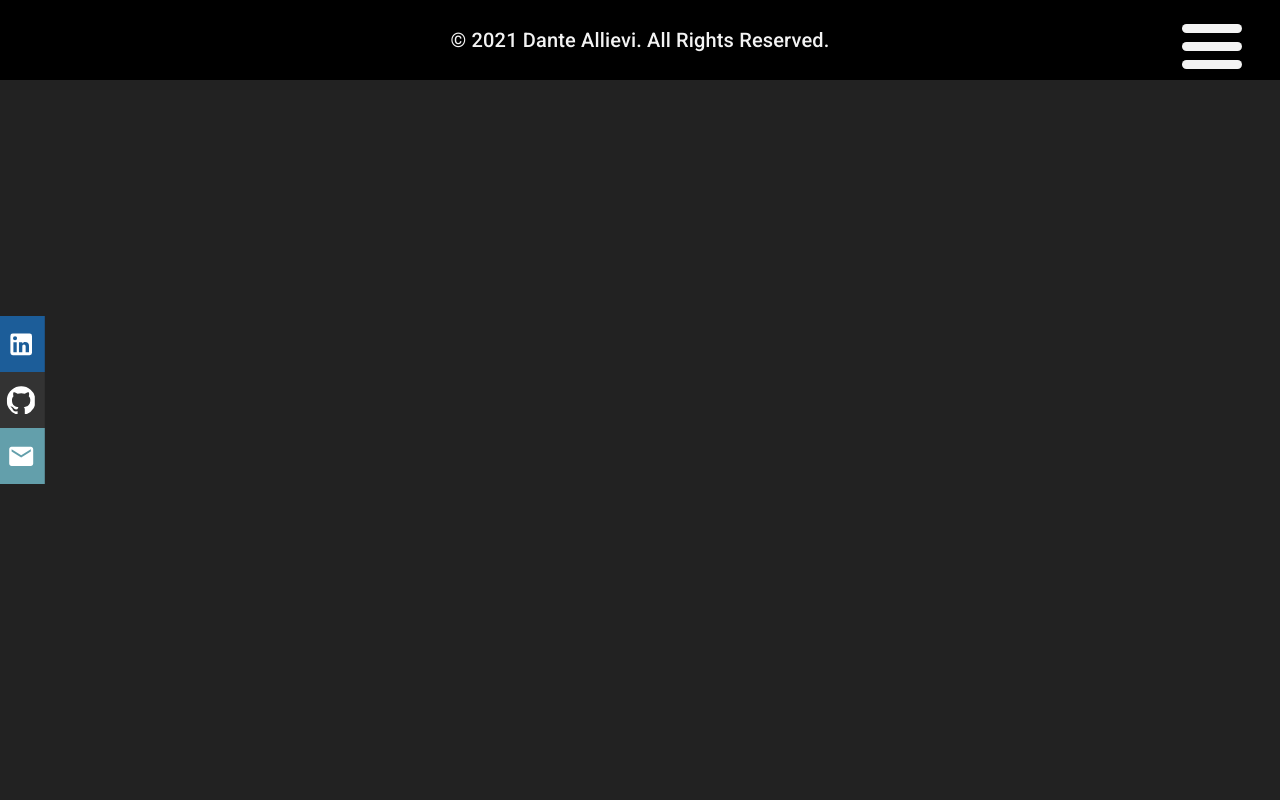
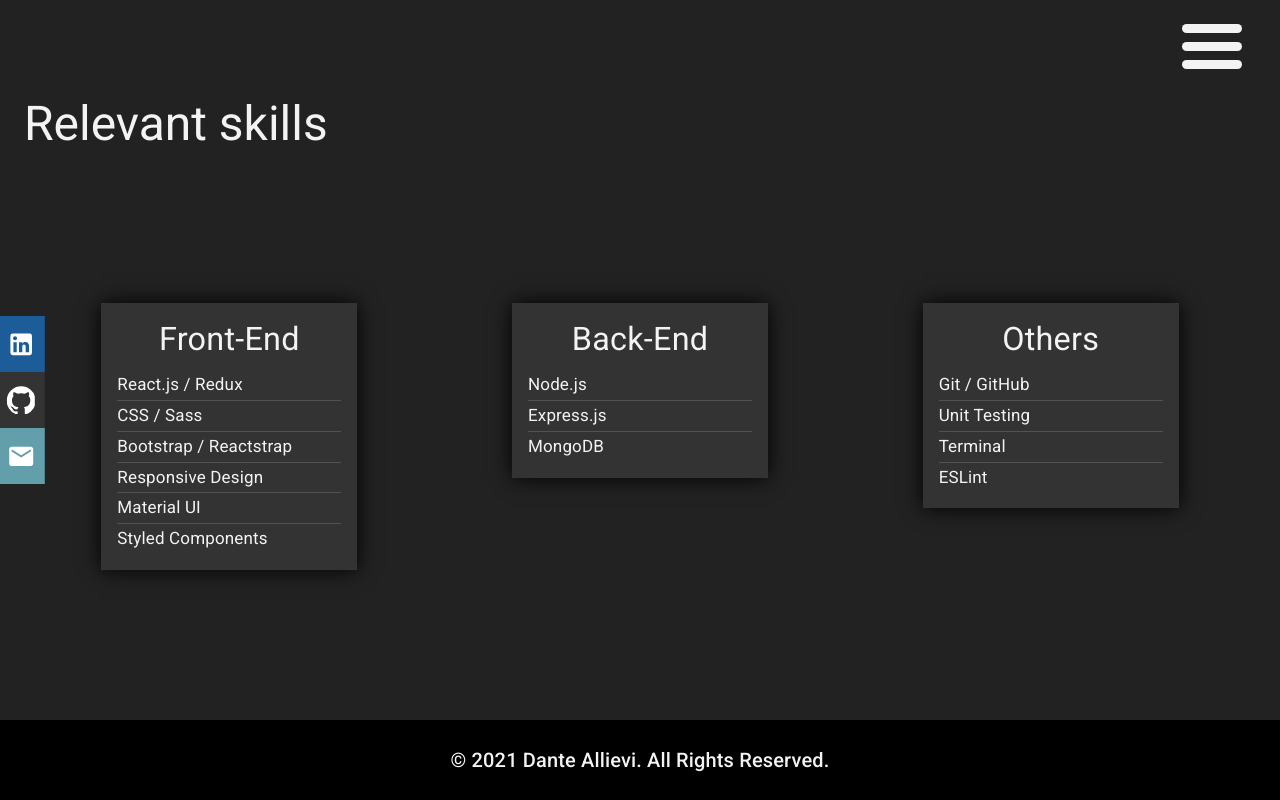
Before and after one commit to danteallievi/portfolio, a React (Create React App) app: page /skills in a window 1280 px wide. Built offline with nearby package versions, Linux system fonts and the light colour scheme.

Commit message:
Skills section added

```diff
--- a/public/index.html
+++ b/public/index.html
@@ -6,7 +6,7 @@
   <link rel="icon" href="%PUBLIC_URL%/favicon.ico" />
   <meta name="viewport" content="width=device-width, initial-scale=1" />
   <meta name="theme-color" content="#000000" />
-  <meta name="description" content="Web site created using create-react-app" />
+  <meta name="description" content="Dante Allievi - Portfolio" />
   <link rel="apple-touch-icon" href="%PUBLIC_URL%/logo192.png" />
   <link rel="manifest" href="%PUBLIC_URL%/manifest.json" />
   <link rel="stylesheet" href="https://fonts.googleapis.com/css?family=Roboto:300,400,500,700&display=swap" />
--- a/src/App.js
+++ b/src/App.js
@@ -1,5 +1,5 @@
 import { BrowserRouter as Router, Route, Switch } from "react-router-dom";
-import { About, Layout, Portfolio } from "./components";
+import { About, Portfolio, Skills, Layout } from "./components";
 
 import { CssBaseline } from "@material-ui/core";
 import { MuiThemeProvider } from "@material-ui/core/styles";
@@ -18,6 +18,9 @@ const App = () => {
             <Route exact path="/portfolio">
               <Portfolio />
             </Route>
+            <Route exact path="/skills">
+              <Skills />
+            </Route>
           </Switch>
         </Layout>
       </Router>
--- a/src/components/Navbar/Navbar.js
+++ b/src/components/Navbar/Navbar.js
@@ -10,9 +10,7 @@ const Navbar = () => {
   const [isIconOpen, setIsIconOpen] = useState(false);
   const classes = useStyles();
 
-  const handleOpenIcon = () => {
-    isIconOpen ? setIsIconOpen(false) : setIsIconOpen(true);
-  };
+  const handleOpenIcon = () => setIsIconOpen(!isIconOpen);
 
   return (
     <>
@@ -54,6 +52,15 @@ const Navbar = () => {
             >
               Portfolio
             </Button>
+            <Button
+              component={Link}
+              to="/skills"
+              onClick={handleOpenIcon}
+              variant="outlined"
+              className={classes.menuButtons}
+            >
+              Skills
+            </Button>
           </div>
         </Fade>
       </Modal>
--- a/src/components/Portfolio/Portfolio.js
+++ b/src/components/Portfolio/Portfolio.js
@@ -12,7 +12,6 @@ const eCommerce = {
   demo: `https://tech-e-commerce.netlify.app/`,
   code: `https://github.com/danteallievi/e-commerce`,
 };
-
 const breakingBad = {
   text: `For this project I've worked in React.js, with a Breaking Bad API, to create a small app with a simple pagination, to show and filter the character info.`,
   demo: `https://danteallievi.github.io/breakingbad/`,
@@ -44,7 +43,6 @@ const Portfolio = () => {
         alignItems="center"
         className={classes.grid}
         direction="row"
-        spacing={4}
       >
         <Project
           title="E-COMMERCE"
--- a/src/components/Portfolio/Proyect/ModalWindow/ModalWindow.js
+++ b/src/components/Portfolio/Proyect/ModalWindow/ModalWindow.js
@@ -11,7 +11,6 @@ import useStyles from "./styles";
 
 import VisibilityIcon from "@material-ui/icons/Visibility";
 import CodeIcon from "@material-ui/icons/Code";
-import { NavLink } from "react-router-dom";
 
 const ModalWindow = ({
   open,
--- a/src/components/Portfolio/Proyect/Project.js
+++ b/src/components/Portfolio/Proyect/Project.js
@@ -27,7 +27,13 @@ const Project = ({ title, text, technologies, image, demoLink, codeLink }) => {
         xl={3}
         className={classes.box}
       >
-        <img src={image} alt="Proyect" width="100%" className={classes.img} />
+        <img
+          src={image}
+          alt="Proyect"
+          width="100%"
+          height="100%"
+          className={classes.img}
+        />
         <Button
           variant="contained"
           className={classes.projectButtons}
--- a/src/components/Portfolio/Proyect/styles.js
+++ b/src/components/Portfolio/Proyect/styles.js
@@ -4,12 +4,15 @@ export default makeStyles((theme) => ({
   toolbar: theme.mixins.toolbar,
 
   box: {
+    width: "100%",
+    height: "100%",
     position: "relative",
-
     margin: "2rem 1rem 0 1rem",
     transition: "all 0.5s",
     boxShadow: "0px 0px 20px 0px #000000",
     borderRadius: "2rem",
+    padding: "1rem",
+
     "& button": {
       top: "80%",
       backgroundColor: "#f3f3f3",
@@ -24,6 +27,10 @@ export default makeStyles((theme) => ({
       "& img": {
         opacity: "0.5",
       },
+    },
+
+    [theme.breakpoints.down("sm")]: {
+      padding: "0.5rem",
     },
   },
   img: {
--- a/src/components/Portfolio/styles.js
+++ b/src/components/Portfolio/styles.js
@@ -20,6 +20,7 @@ export default makeStyles((theme) => ({
     fontSize: 18,
   },
   grid: {
+    flexGrow: 1,
     marginBottom: "1rem",
   },
 }));
--- /dev/null
+++ b/src/components/Skills/Skills.js
@@ -0,0 +1,163 @@
+import { Container, Typography, Grid } from "@material-ui/core";
+import useStyles from "./styles";
+
+const Skills = () => {
+  const classes = useStyles();
+
+  const Line = () => <div className={classes.line} />;
+  return (
+    <>
+      <Container className={classes.container}>
+        <Typography variant="h3" gutterBottom className={classes.title}>
+          Relevant skills
+        </Typography>
+
+        <Grid
+          className={classes.grid}
+          container
+          direction="row"
+          alignItems="flex-start"
+          alignContent="center"
+          justify="space-around"
+        >
+          <Grid
+            className={classes.parent}
+            container
+            item
+            xs={12}
+            sm={6}
+            md={4}
+            alignItems="center"
+            alignContent="center"
+            justify="center"
+          >
+            <div className={classes.paper}>
+              <Typography variant="h4" gutterBottom>
+                Front-End
+              </Typography>
+              <div className={classes.content}>
+                <Grid item>
+                  <Typography className={classes.subtitle} variant="subtitle1">
+                    React.js / Redux
+                  </Typography>
+                  <Line />
+                </Grid>
+                <Grid item>
+                  <Typography className={classes.subtitle} variant="subtitle1">
+                    CSS / Sass
+                  </Typography>
+                  <Line />
+                </Grid>
+                <Grid item>
+                  <Typography className={classes.subtitle} variant="subtitle1">
+                    Bootstrap / Reactstrap
+                  </Typography>
+                  <Line />
+                </Grid>
+                <Grid item>
+                  <Typography className={classes.subtitle} variant="subtitle1">
+                    Responsive Design
+                  </Typography>
+                  <Line />
+                </Grid>
+                <Grid item>
+                  <Typography className={classes.subtitle} variant="subtitle1">
+                    Material UI
+                  </Typography>
+                  <Line />
+                </Grid>
+                <Grid item>
+                  <Typography className={classes.subtitle} variant="subtitle1">
+                    Styled Components
+                  </Typography>
+                </Grid>
+              </div>
+            </div>
+          </Grid>
+
+          <Grid
+            className={classes.parent}
+            container
+            item
+            xs={12}
+            sm={6}
+            md={4}
+            alignItems="center"
+            alignContent="center"
+            justify="center"
+          >
+            <div className={classes.paper}>
+              <Typography variant="h4" gutterBottom>
+                Back-End
+              </Typography>
+              <div className={classes.content}>
+                <Grid item>
+                  <Typography className={classes.subtitle} variant="subtitle1">
+                    Node.js
+                  </Typography>
+                  <Line />
+                </Grid>
+                <Grid item>
+                  <Typography className={classes.subtitle} variant="subtitle1">
+                    Express.js
+                  </Typography>
+                  <Line />
+                </Grid>
+                <Grid item>
+                  <Typography className={classes.subtitle} variant="subtitle1">
+                    MongoDB
+                  </Typography>
+                </Grid>
+              </div>
+            </div>
+          </Grid>
+
+          <Grid
+            className={classes.parent}
+            container
+            item
+            xs={12}
+            sm={6}
+            md={4}
+            alignItems="center"
+            alignContent="center"
+            justify="center"
+          >
+            <div className={classes.paper}>
+              <Typography variant="h4" gutterBottom>
+                Others
+              </Typography>
+              <div className={classes.content}>
+                <Grid item>
+                  <Typography className={classes.subtitle} variant="subtitle1">
+                    Git / GitHub
+                  </Typography>
+                  <Line />
+                </Grid>
+                <Grid item>
+                  <Typography className={classes.subtitle} variant="subtitle1">
+                    Unit Testing
+                  </Typography>
+                  <Line />
+                </Grid>
+                <Grid item>
+                  <Typography className={classes.subtitle} variant="subtitle1">
+                    Terminal
+                  </Typography>
+                  <Line />
+                </Grid>
+                <Grid item>
+                  <Typography className={classes.subtitle} variant="subtitle1">
+                    ESLint
+                  </Typography>
+                </Grid>
+              </div>
+            </div>
+          </Grid>
+        </Grid>
+      </Container>
+    </>
+  );
+};
+
+export default Skills;
--- /dev/null
+++ b/src/components/Skills/styles.js
@@ -0,0 +1,55 @@
+import { makeStyles } from "@material-ui/core/styles";
+
+export default makeStyles((theme) => ({
+  container: {
+    minHeight: "calc(100vh - 10vh)",
+    width: "100vw",
+    display: "flex",
+    flexDirection: "column",
+  },
+  line: {
+    width: "100%",
+    backgroundColor: "#525252",
+    height: "1px",
+  },
+  title: {
+    paddingTop: "6rem",
+
+    [theme.breakpoints.down("md")]: {
+      paddingTop: "4rem",
+    },
+    [theme.breakpoints.down("xs")]: {
+      paddingTop: "3rem",
+      marginBottom: "2rem",
+    },
+  },
+  grid: {
+    flexGrow: 1,
+  },
+
+  parent: {},
+
+  paper: {
+    marginBottom: "1rem",
+    padding: "1rem",
+    textAlign: "center",
+    boxShadow: "0px 0px 20px 0px #000000",
+    backgroundColor: "#333333",
+    width: "20vw",
+
+    [theme.breakpoints.down("sm")]: {
+      width: "35vw",
+    },
+    [theme.breakpoints.down("xs")]: {
+      width: "55vw",
+      padding: "0.5rem",
+    },
+  },
+  content: {
+    textAlign: "left",
+  },
+
+  subtitle: {
+    fontSize: 17,
+  },
+}));
--- a/src/components/index.js
+++ b/src/components/index.js
@@ -1,6 +1,7 @@
+export { default as About } from "./About/About";
+export { default as Portfolio } from "./Portfolio/Portfolio";
+export { default as Skills } from "./Skills/Skills";
 export { default as Navbar } from "./Navbar/Navbar";
 export { default as Sidebar } from "./Sidebar/Sidebar";
-export { default as About } from "./About/About";
-export { default as Portfolio } from "./Portfolio/Portfolio";
 export { default as Layout } from "./Layout/Layout";
 export { default as Footer } from "./Footer/Footer";
```
